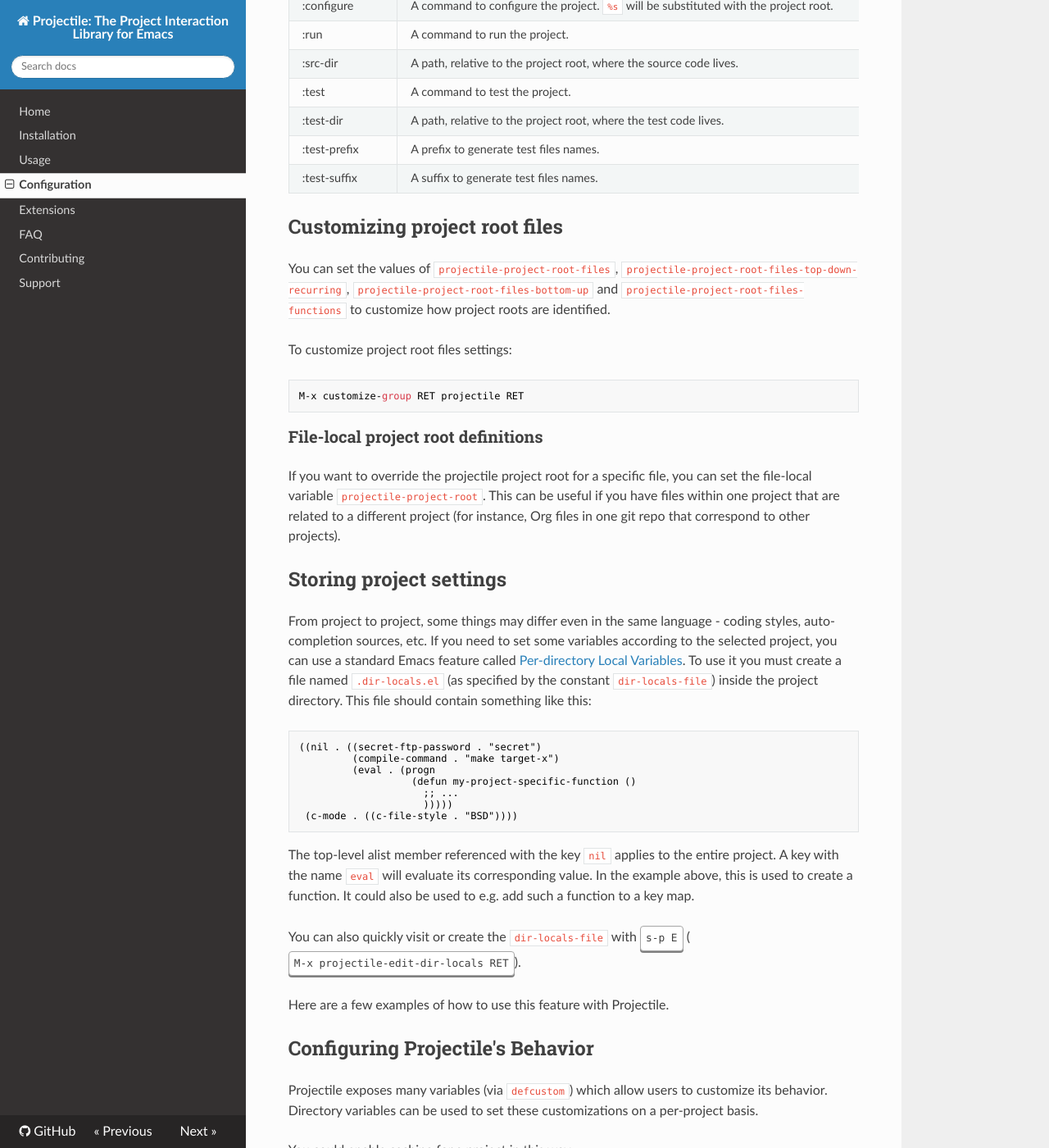
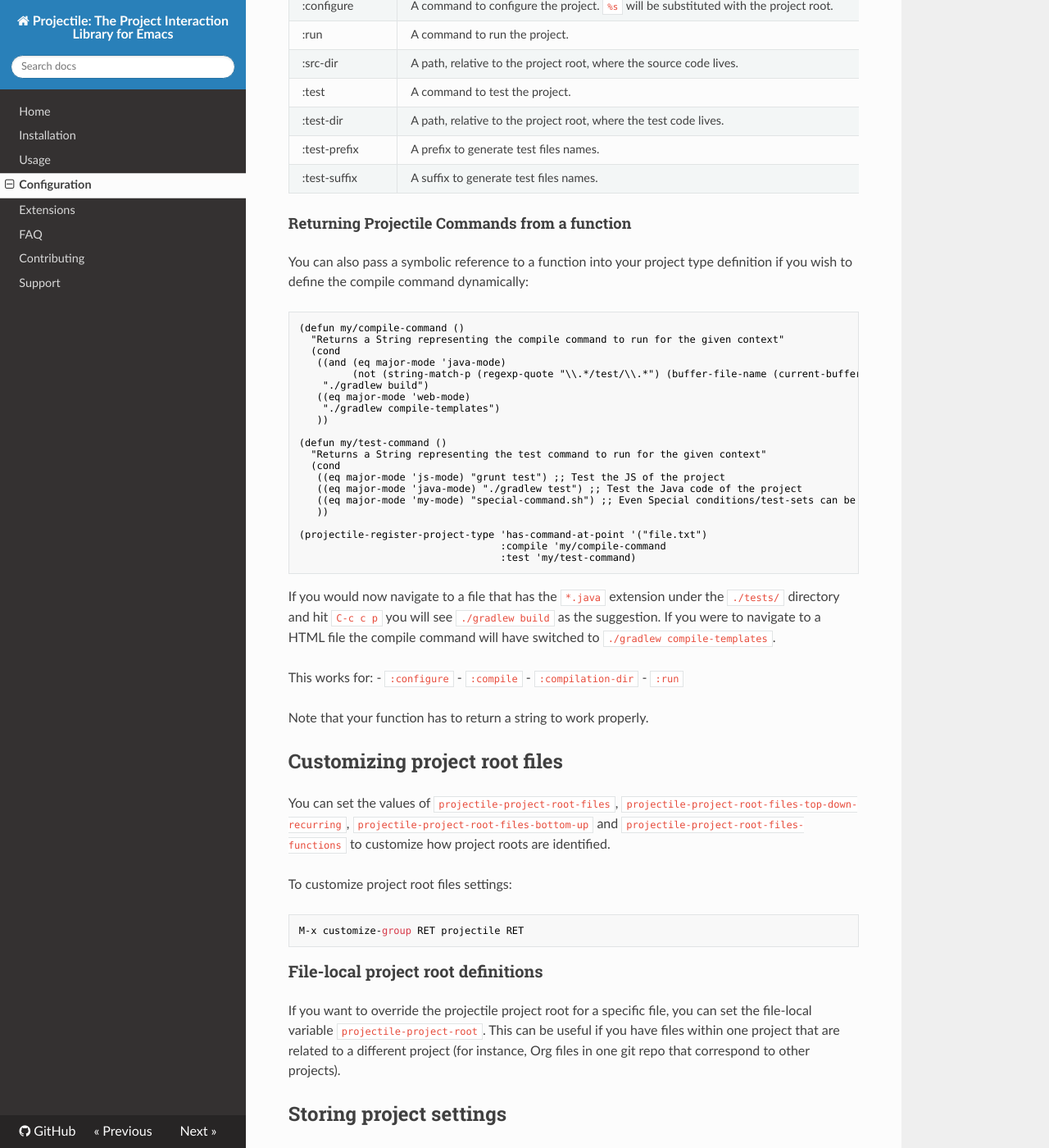
Before and after one commit to bbatsov/projectile, an MkDocs documentation site: the page built from doc/configuration.md, in a window 1280 px wide and 1400 px high, scrolled down 5133 px. Shown: the whole window at 82% size. Built offline with MkDocs 1.6.1, drawn with Linux system fonts in a browser that asks for light colours; nearby versions of some CDN libraries; old or Windows-style settings are respelled for this version of MkDocs.

Commit message:
Add documentation for function support in project-types

````diff
--- a/doc/configuration.md
+++ b/doc/configuration.md
@@ -267,6 +267,46 @@
 :test-prefix     | A prefix to generate test files names.
 :test-suffix     | A suffix to generate test files names.
 
+#### Returning Projectile Commands from a function
+
+You can also pass a symbolic reference to a function into your project type definition if you wish to define the compile command dynamically:
+
+```el
+(defun my/compile-command ()
+  "Returns a String representing the compile command to run for the given context"
+  (cond
+   ((and (eq major-mode 'java-mode)
+         (not (string-match-p (regexp-quote "\\.*/test/\\.*") (buffer-file-name (current-buffer)))))
+    "./gradlew build")
+   ((eq major-mode 'web-mode)
+    "./gradlew compile-templates")
+   ))
+
+(defun my/test-command ()
+  "Returns a String representing the test command to run for the given context"
+  (cond
+   ((eq major-mode 'js-mode) "grunt test") ;; Test the JS of the project
+   ((eq major-mode 'java-mode) "./gradlew test") ;; Test the Java code of the project
+   ((eq major-mode 'my-mode) "special-command.sh") ;; Even Special conditions/test-sets can be covered
+   ))
+
+(projectile-register-project-type 'has-command-at-point '("file.txt")
+                                  :compile 'my/compile-command
+                                  :test 'my/test-command)
+```
+
+If you would now navigate to a file that has the `*.java` extension under the `./tests/` directory and hit `C-c c p` you
+will see `./gradlew build` as the suggestion. If you were to navigate to a HTML file the compile command will have switched
+to `./gradlew compile-templates`.
+
+This works for:
+- `:configure`
+- `:compile`
+- `:compilation-dir`
+- `:run`
+
+Note that your function has to return a string to work properly.
+
 ## Customizing project root files
 
 You can set the values of `projectile-project-root-files`,
````
